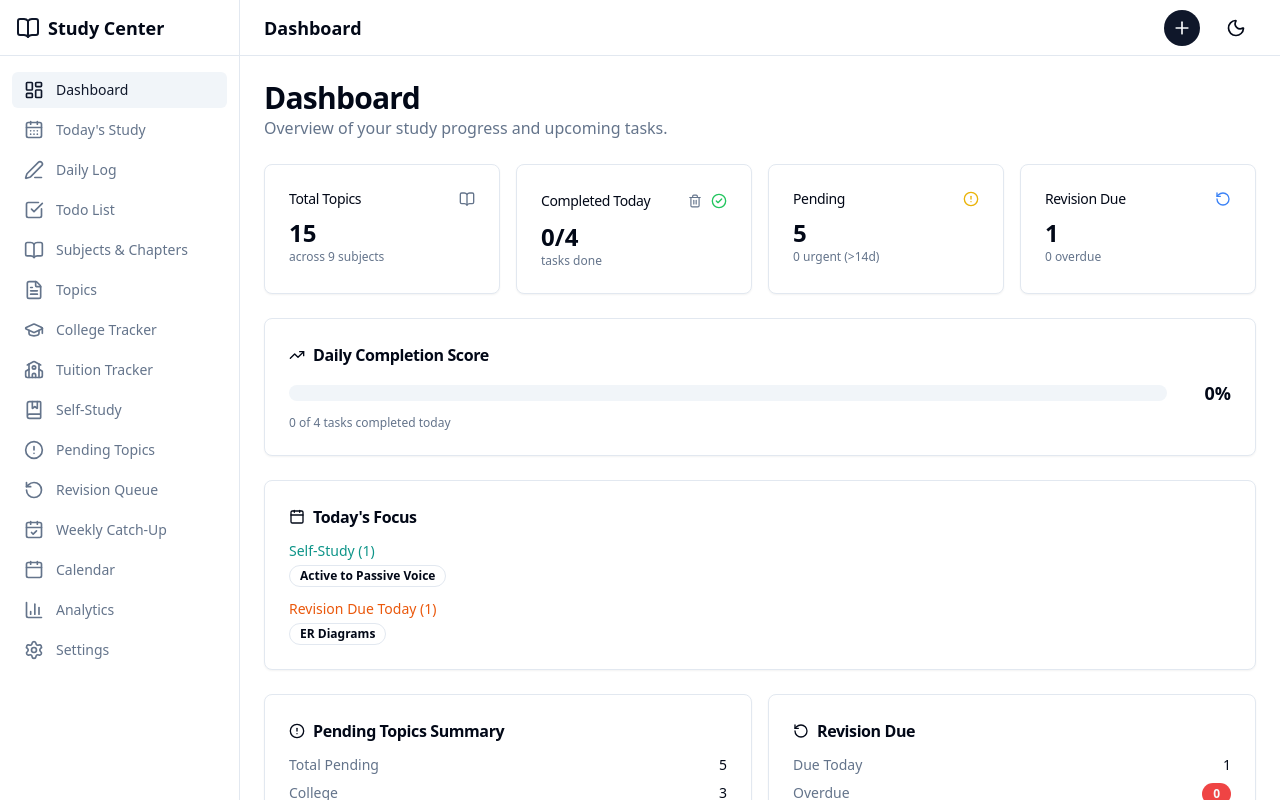
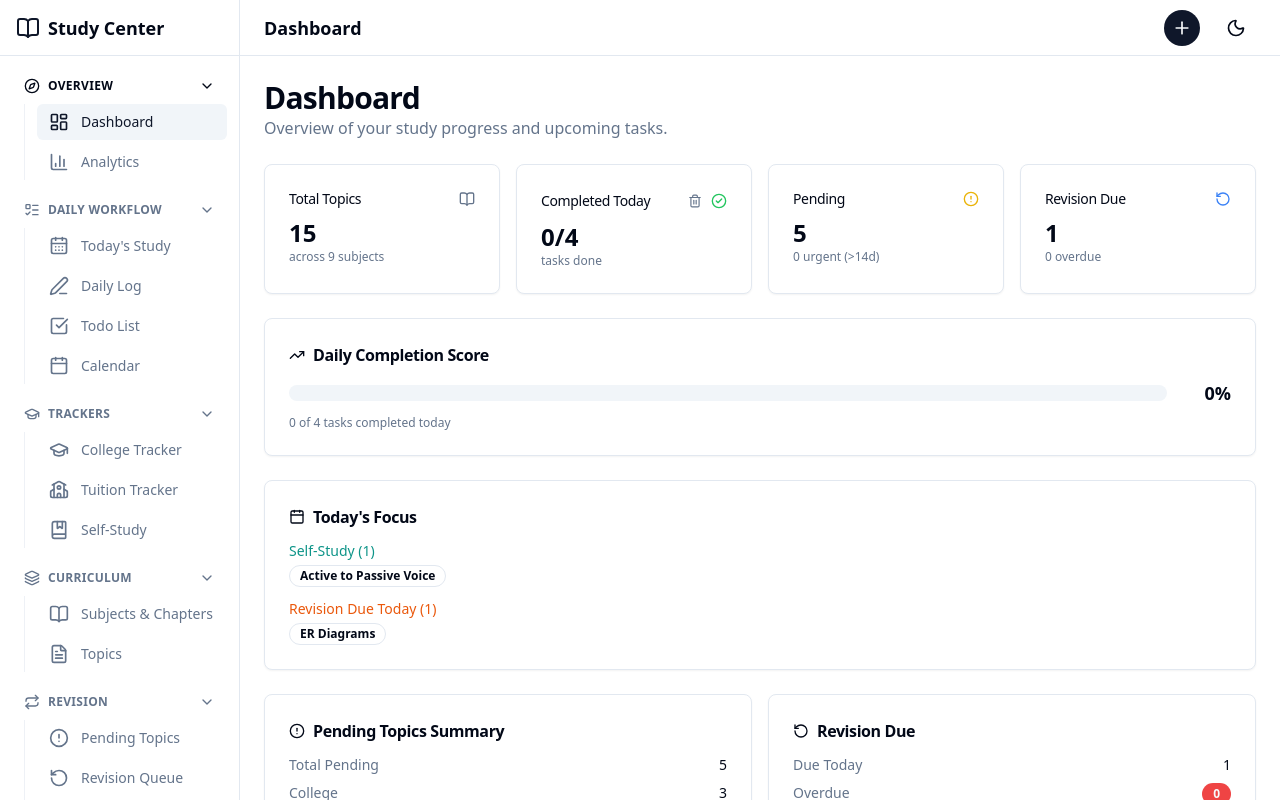
Before and after one commit to sajidisthebest/sajidxstudy, a React (Vite) app: page / in a window 1280 px wide. Built offline with nearby package versions, Linux system fonts and the light colour scheme.

Commit message:
feat: organize sidebar into collapsible groups
Co-authored-by: sajidisthebest <126859358+sajidisthebest@users.noreply.github.com>

```diff
--- a/src/components/Layout.tsx
+++ b/src/components/Layout.tsx
@@ -25,6 +25,12 @@ import {
   Moon,
   Sun,
   CheckSquare,
+  ChevronDown,
+  Compass,
+  ListTodo,
+  Layers,
+  Repeat,
+  SlidersHorizontal,
 } from "lucide-react"
 
 interface NavItem {
@@ -33,35 +39,148 @@ interface NavItem {
   icon: React.ReactNode
 }
 
-const navItems: NavItem[] = [
+interface NavGroup {
+  label: string
+  icon: React.ReactNode
+  items: NavItem[]
+}
+
+const navGroups: NavGroup[] = [
+  {
+    label: "Overview",
+    icon: <Compass className="h-4 w-4" />,
+    items: [
       { label: "Dashboard", path: "/", icon: <LayoutDashboard className="h-5 w-5" /> },
+      { label: "Analytics", path: "/analytics", icon: <BarChart3 className="h-5 w-5" /> },
+    ],
+  },
+  {
+    label: "Daily Workflow",
+    icon: <ListTodo className="h-4 w-4" />,
+    items: [
       { label: "Today's Study", path: "/today", icon: <CalendarDays className="h-5 w-5" /> },
       { label: "Daily Log", path: "/log", icon: <PenLine className="h-5 w-5" /> },
       { label: "Todo List", path: "/todos", icon: <CheckSquare className="h-5 w-5" /> },
-  { label: "Subjects & Chapters", path: "/subjects", icon: <BookOpen className="h-5 w-5" /> },
-  { label: "Topics", path: "/topics", icon: <FileText className="h-5 w-5" /> },
+      { label: "Calendar", path: "/calendar", icon: <Calendar className="h-5 w-5" /> },
+    ],
+  },
+  {
+    label: "Trackers",
+    icon: <GraduationCap className="h-4 w-4" />,
+    items: [
       { label: "College Tracker", path: "/college", icon: <GraduationCap className="h-5 w-5" /> },
       { label: "Tuition Tracker", path: "/tuition", icon: <School className="h-5 w-5" /> },
       { label: "Self-Study", path: "/self-study", icon: <BookMarked className="h-5 w-5" /> },
+    ],
+  },
+  {
+    label: "Curriculum",
+    icon: <Layers className="h-4 w-4" />,
+    items: [
+      { label: "Subjects & Chapters", path: "/subjects", icon: <BookOpen className="h-5 w-5" /> },
+      { label: "Topics", path: "/topics", icon: <FileText className="h-5 w-5" /> },
+    ],
+  },
+  {
+    label: "Revision",
+    icon: <Repeat className="h-4 w-4" />,
+    items: [
       { label: "Pending Topics", path: "/pending", icon: <AlertCircle className="h-5 w-5" /> },
       { label: "Revision Queue", path: "/revision", icon: <RotateCcw className="h-5 w-5" /> },
       { label: "Weekly Catch-Up", path: "/weekly", icon: <CalendarCheck className="h-5 w-5" /> },
-  { label: "Calendar", path: "/calendar", icon: <Calendar className="h-5 w-5" /> },
-  { label: "Analytics", path: "/analytics", icon: <BarChart3 className="h-5 w-5" /> },
+    ],
+  },
+  {
+    label: "System",
+    icon: <SlidersHorizontal className="h-4 w-4" />,
+    items: [
       { label: "Settings", path: "/settings", icon: <Settings className="h-5 w-5" /> },
+    ],
+  },
 ]
 
+// Flattened list for lookups (page titles, mobile bottom nav, etc.)
+const navItems: NavItem[] = navGroups.flatMap((group) => group.items)
+
 const mobileBottomNavItems = [
-  navItems[0], // Dashboard
-  navItems[1], // Today
-  navItems[2], // Daily Log
-  navItems[7], // Pending
-  navItems[8], // Revision
+  navItems.find((n) => n.path === "/")!, // Dashboard
+  navItems.find((n) => n.path === "/today")!, // Today
+  navItems.find((n) => n.path === "/log")!, // Daily Log
+  navItems.find((n) => n.path === "/pending")!, // Pending
+  navItems.find((n) => n.path === "/revision")!, // Revision
 ]
 
 function getPageTitle(pathname: string): string {
   const item = navItems.find((n) => n.path === pathname)
   return item?.label ?? "Study Command Center"
+}
+
+interface SidebarNavProps {
+  pathname: string
+  onNavigate?: () => void
+}
+
+function SidebarNav({ pathname, onNavigate }: SidebarNavProps) {
+  // Track only explicit user toggles; groups default to open when unset.
+  const [userToggles, setUserToggles] = useState<Record<string, boolean>>({})
+
+  const toggleGroup = (label: string) => {
+    setUserToggles((prev) => ({ ...prev, [label]: !(prev[label] ?? true) }))
+  }
+
+  return (
+    <nav className="flex-1 overflow-y-auto py-4 px-3">
+      <div className="space-y-4">
+        {navGroups.map((group) => {
+          const hasActive = group.items.some((i) => i.path === pathname)
+          // Open by default; the group with the active route always stays open.
+          const isOpen = hasActive || (userToggles[group.label] ?? true)
+          return (
+            <div key={group.label}>
+              <button
+                type="button"
+                onClick={() => toggleGroup(group.label)}
+                className={cn(
+                  "flex w-full items-center gap-2 rounded-md px-3 py-1.5 text-xs font-semibold uppercase tracking-wide transition-colors hover:text-foreground",
+                  hasActive ? "text-foreground" : "text-muted-foreground"
+                )}
+              >
+                {group.icon}
+                <span className="flex-1 text-left">{group.label}</span>
+                <ChevronDown
+                  className={cn(
+                    "h-4 w-4 transition-transform",
+                    isOpen ? "rotate-0" : "-rotate-90"
+                  )}
+                />
+              </button>
+              {isOpen && (
+                <ul className="mt-1 space-y-1 border-l border-border/60 pl-3 ml-3">
+                  {group.items.map((item) => (
+                    <li key={item.path}>
+                      <Link
+                        to={item.path}
+                        onClick={onNavigate}
+                        className={cn(
+                          "flex items-center gap-3 rounded-md px-3 py-2 text-sm font-medium transition-colors hover:bg-accent hover:text-accent-foreground",
+                          pathname === item.path
+                            ? "bg-accent text-accent-foreground"
+                            : "text-muted-foreground"
+                        )}
+                      >
+                        {item.icon}
+                        {item.label}
+                      </Link>
+                    </li>
+                  ))}
+                </ul>
+              )}
+            </div>
+          )
+        })}
+      </div>
+    </nav>
+  )
 }
 
 export default function Layout() {
@@ -95,26 +214,7 @@ export default function Layout() {
             <span className="font-bold text-lg">Study Center</span>
           </Link>
         </div>
-        <nav className="flex-1 overflow-y-auto py-4 px-3">
-          <ul className="space-y-1">
-            {navItems.map((item) => (
-              <li key={item.path}>
-                <Link
-                  to={item.path}
-                  className={cn(
-                    "flex items-center gap-3 rounded-md px-3 py-2 text-sm font-medium transition-colors hover:bg-accent hover:text-accent-foreground",
-                    location.pathname === item.path
-                      ? "bg-accent text-accent-foreground"
-                      : "text-muted-foreground"
-                  )}
-                >
-                  {item.icon}
-                  {item.label}
-                </Link>
-              </li>
-            ))}
-          </ul>
-        </nav>
+        <SidebarNav pathname={location.pathname} />
       </aside>
 
       {/* Main Content Area */}
@@ -137,27 +237,7 @@ export default function Layout() {
                   <span className="font-bold text-lg">Study Center</span>
                 </Link>
               </div>
-              <nav className="flex-1 overflow-y-auto py-4 px-3">
-                <ul className="space-y-1">
-                  {navItems.map((item) => (
-                    <li key={item.path}>
-                      <Link
-                        to={item.path}
-                        onClick={() => setSidebarOpen(false)}
-                        className={cn(
-                          "flex items-center gap-3 rounded-md px-3 py-2 text-sm font-medium transition-colors hover:bg-accent hover:text-accent-foreground",
-                          location.pathname === item.path
-                            ? "bg-accent text-accent-foreground"
-                            : "text-muted-foreground"
-                        )}
-                      >
-                        {item.icon}
-                        {item.label}
-                      </Link>
-                    </li>
-                  ))}
-                </ul>
-              </nav>
+              <SidebarNav pathname={location.pathname} onNavigate={() => setSidebarOpen(false)} />
             </SheetContent>
           </Sheet>
 
```
Lines whose indentation alone changed are shown as unchanged.
